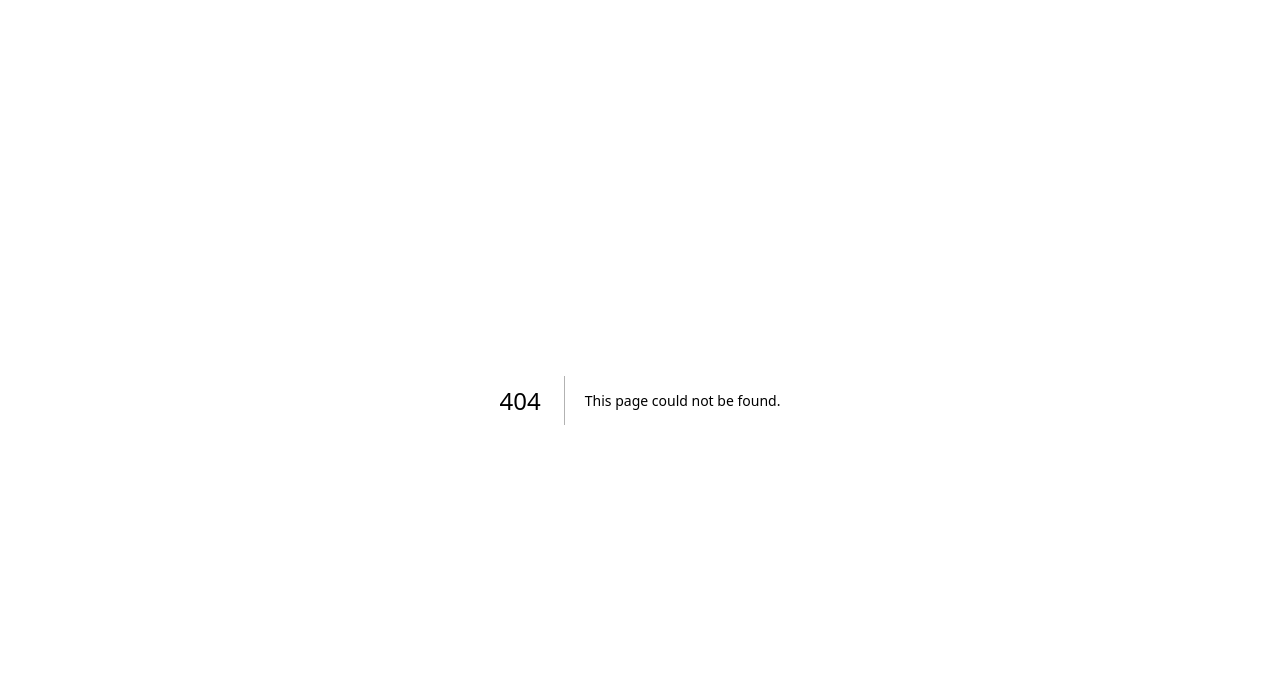
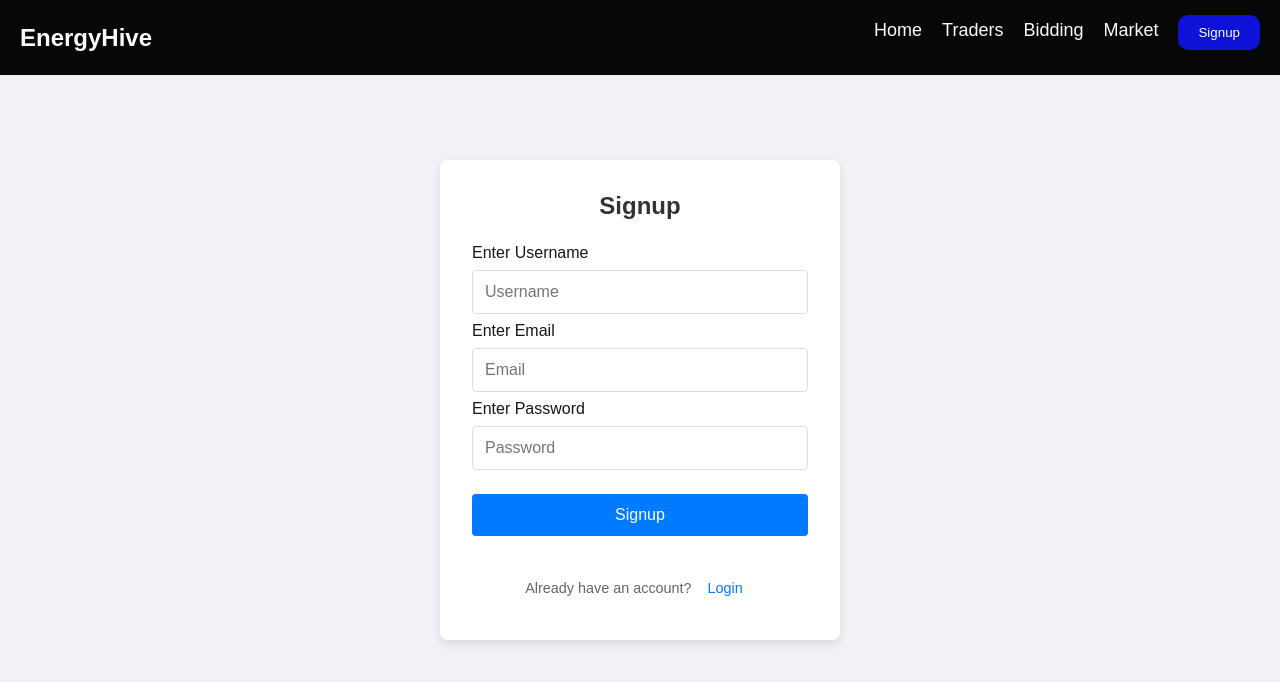
Before and after one commit to DhruvMahalwar/EngeryHive-HackCBS7.0, a Next.js app: page /signup in a window 1280 px wide. Before the commit this address had no page. Shown: the top 682 px of the page. Built offline with nearby package versions, Linux system fonts and the light colour scheme; no server answers.

Commit message:
Signup ui/ux

```diff
--- /dev/null
+++ b/src/app/signup/page.js
@@ -0,0 +1,19 @@
+"use client";
+import React, { useState } from 'react';
+import './page.css';
+import Navbar from '../../../components/Navbar/Navbar'
+import Auth from '../../../components/Auth/auth'
+const Page = () => {
+
+    return (
+        <div className='auth-body'>
+            <Navbar />
+            <div >
+                <Auth />
+            </div>
+
+        </div>
+    );
+};
+
+export default Page;
```
Also changed, not shown: src/app/signup/page.css (added).
